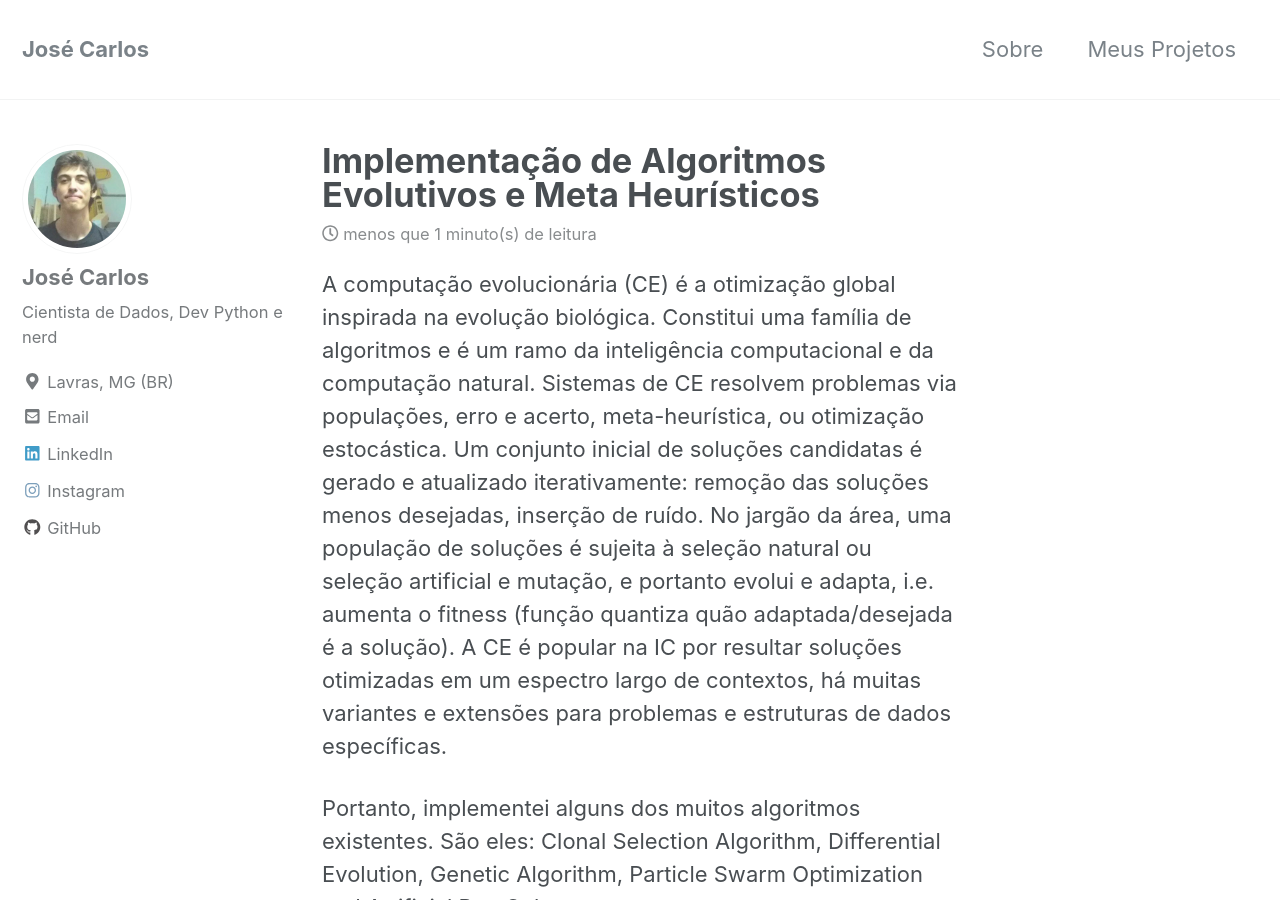
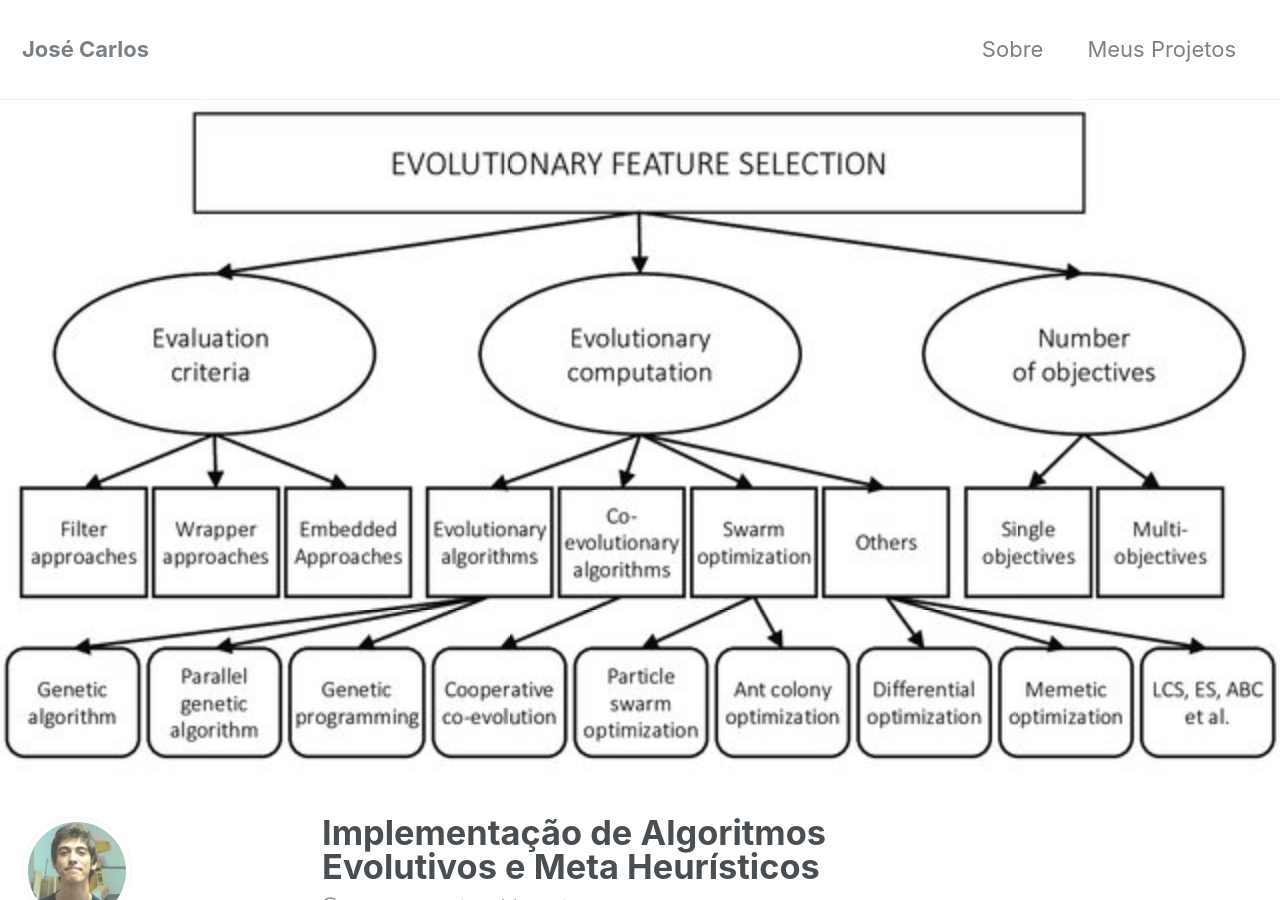
Before and after one commit to jcfneto/jcfneto.github.io, a Jekyll site: the page built from _posts/2021-11-03-evolutionary-computatio.md, in a window 1280 px wide and 900 px high. Built offline with Jekyll 4.4.1, drawn with Linux system fonts in a browser that asks for light colours; nearby versions of some CDN libraries; a file with an impossible date is left out.

Commit message:
Update 2021-11-03-evolutionary-computatio.md

```diff
--- a/_posts/2021-11-03-evolutionary-computatio.md
+++ b/_posts/2021-11-03-evolutionary-computatio.md
@@ -2,8 +2,8 @@
 title: "Implementação de Algoritmos Evolutivos e Meta Heurísticos"
 date: 2021-11-03
 tags: [evolutionary computation, data science, python, optimization]
-# header:
-  # image: "/images/evolutionary-computation.jpg"
+header:
+  image: "/images/evolutionary-computation.jpg"
 excerpt: "Evolutionary Computation, Data Science, Python, Optimization"
 mathjax: "true"
 ---
```
